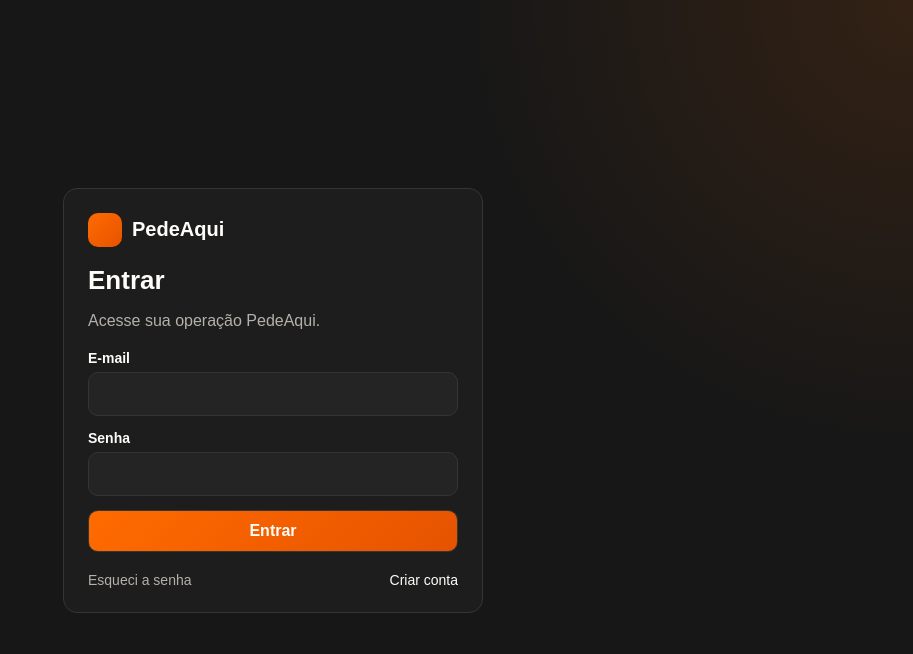
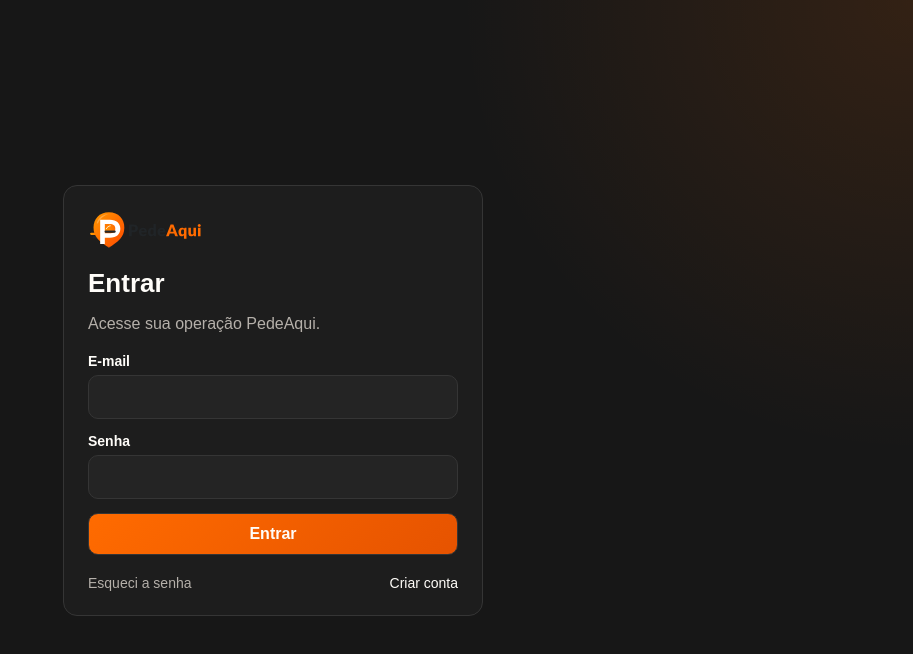
Before and after one commit to wesley956/PedeAqui, a Next.js app: page /login in a window 1280 px wide. Shown: the top 654 px of the page, without its empty margins (367-1280 px from the left). Built offline with nearby package versions, Linux system fonts and the light colour scheme.

Commit message:
feat(brand): use official logo in auth surfaces [258]

```diff
--- a/src/components/auth/auth-card.tsx
+++ b/src/components/auth/auth-card.tsx
@@ -1,13 +1,13 @@
 import type { ReactNode } from "react";
+import { PedeAquiLogo } from "@/components/brand/pedeaqui-brand";
 
 export function AuthCard({ title, subtitle, children }: { title: string; subtitle: string; children: ReactNode }) {
   return (
     <main style={{ minHeight: "100vh", display: "grid", placeItems: "center", padding: 20 }}>
       <section className="card" style={{ width: "min(100%, 420px)", padding: 24, display: "grid", gap: 20 }}>
         <div>
-          <div style={{ display: "flex", alignItems: "center", gap: 10, marginBottom: 18 }}>
-            <div aria-hidden style={{ width: 34, height: 34, borderRadius: 10, background: "linear-gradient(135deg, var(--accent), var(--accent-strong))" }} />
-            <strong style={{ fontSize: 20 }}>PedeAqui</strong>
+          <div style={{ display: "flex", alignItems: "center", marginBottom: 18 }}>
+            <PedeAquiLogo size="md" priority />
           </div>
           <h1 style={{ margin: 0, fontSize: 26 }}>{title}</h1>
           <p className="muted" style={{ marginBottom: 0 }}>{subtitle}</p>
```
